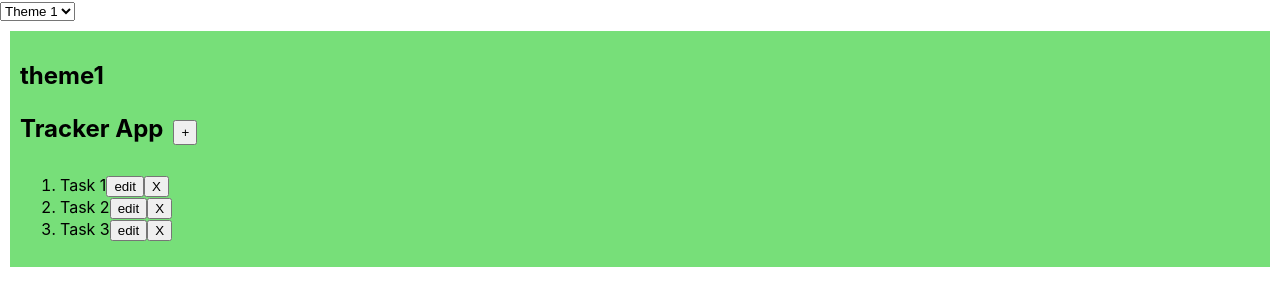
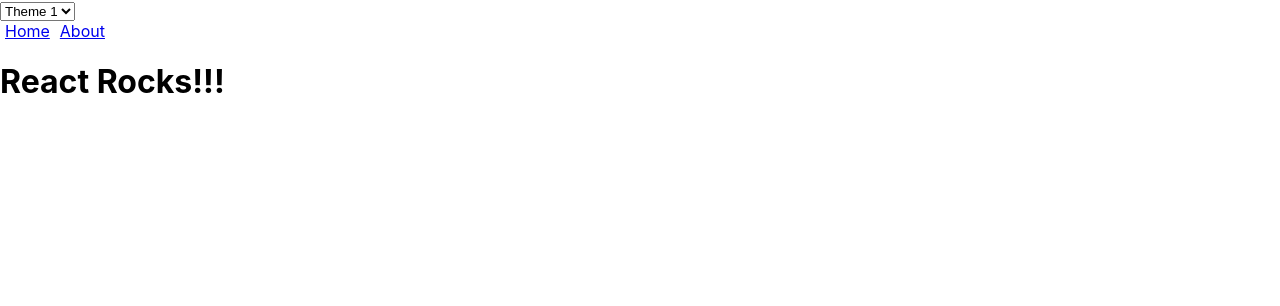
Before and after one commit to rajeshpillai/react-training-internal, a React (Create React App) app: page /about in a window 1280 px wide. Shown: the top 306 px of the page. Built offline with nearby package versions, Linux system fonts and the light colour scheme.

Commit message:
Added routing

```diff
--- a/src/App.css
+++ b/src/App.css
@@ -16,7 +16,12 @@
   background-color: #F1F0CF;
   padding: 10px;
 }
+.top-nav {
+}
+.top-nav  a{
+  padding: 5px;
 
+}
 .task-form {
   width: 200px;
   border: 1px solid lightgray;
@@ -30,7 +35,3 @@
   min-width:10px;
   height: 25px;
 }
-
-.btn .primary {
-
-}
--- a/src/App.js
+++ b/src/App.js
@@ -1,8 +1,10 @@
 import React from 'react';
 import './App.css';
 import TrackerApp from './klass/tracker-app';
+import AboutUs from './components/aboutus';
+
 import ThemeProvider from './context/context-provider';
-
+import { BrowserRouter as Router, Route, Link } from "react-router-dom";
 
 class App extends React.Component {
   state = {
@@ -10,7 +12,6 @@ class App extends React.Component {
       { id: 1, title: "Task 1", completed: true, edit: false },
       { id: 2, title: "Task 2", completed: false, edit: false },
       { id: 3, title: "Task 3", completed: false, edit: false },
-
     ]
   }
 
@@ -76,18 +77,28 @@ class App extends React.Component {
   }
 
 
-
   render() {
     return (
+      <Router>
         <ThemeProvider>
+          <nav class="top-nav">
+            <Link to="/">Home</Link>
+            <Link to="/about">About</Link>
+          </nav>
+          <Route exact path="/" render={routeProps => (
             <div className="app">
-          <TrackerApp
+              <TrackerApp {...routeProps}
                 onTaskDelete={this.onTaskDelete}
                 onToggleEdit={this.onToggleEdit}
                 onTaskUpdate={this.onTaskUpdate}
                 onTaskAdd={this.onTaskAdd} tasks={this.state.tasks} />
             </div>
+          )} />
+
+          <Route path="/about/" exact component={AboutUs} />
+
         </ThemeProvider>
+      </Router>
     );
   }
 }
--- /dev/null
+++ b/src/components/aboutus.js
@@ -0,0 +1,9 @@
+import React from 'react';
+
+const AboutUs = (props) => {
+  return (
+    <h1>React Rocks!!!</h1>
+  )
+}
+
+export default AboutUs;
```
Lines whose indentation alone changed are shown as unchanged.
